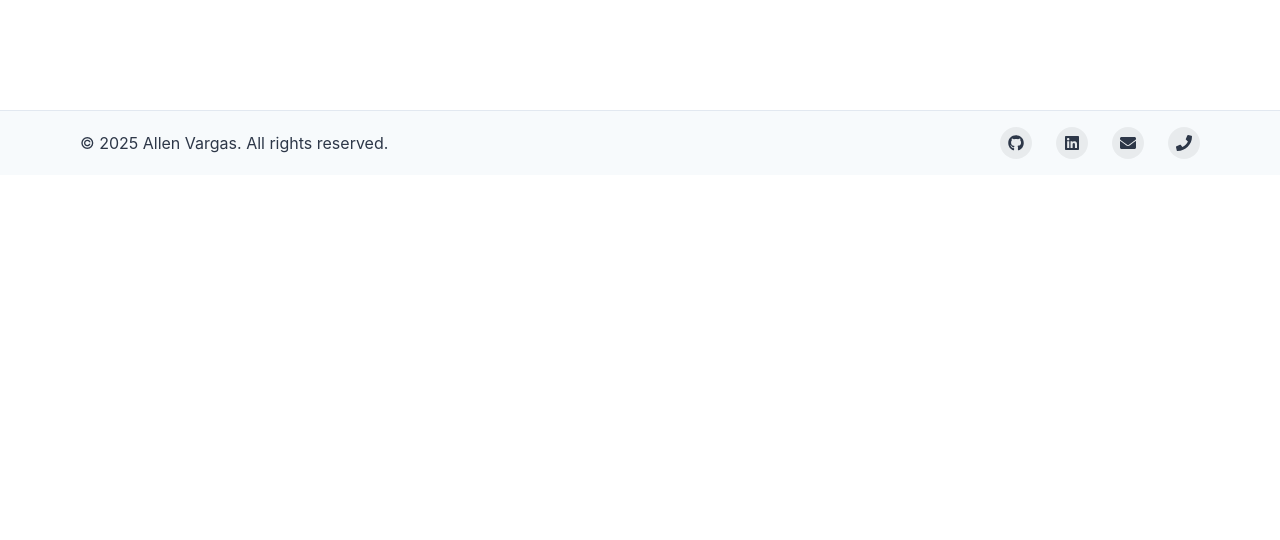
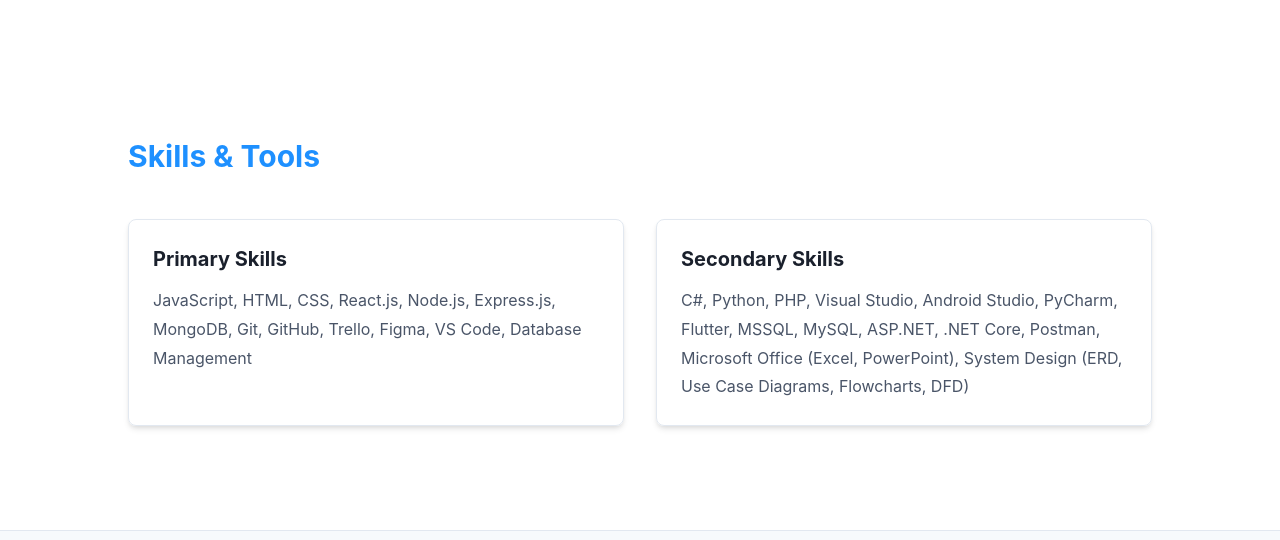
Before and after one commit to StarDusk1217/vargas-portfolio, a Next.js app: page / in a window 1280 px wide. Shown: the part 833-1373 px from the top of the page. Before the commit the page ends 1008 px from the top, so only its background shows below. Built offline with nearby package versions, Linux system fonts and the light colour scheme.

Commit message:
feat: added skill section

```diff
--- a/src/pages/index.js
+++ b/src/pages/index.js
@@ -1,16 +1,25 @@
 import React from "react";
 import Pagelayout from "@/components/Pagelayout";
 import Footer from "@/components/Footer";
-import { Box, Flex, Text, HStack, VStack, Image } from "@chakra-ui/react";
+import {
+  Box,
+  Flex,
+  Text,
+  HStack,
+  VStack,
+  Image,
+  SimpleGrid,
+} from "@chakra-ui/react";
 
 function IndexPage() {
   return (
     <Pagelayout>
+      {/* ===== HERO / INTRO SECTION ===== */}
       <Flex
         w="100%"
         h="100%"
         mx="auto"
-        flexDirection={{ base: "column", md: "row" }} // column on mobile, row on md+
+        flexDirection={{ base: "column", md: "row" }}
         py={{ base: 10, md: 20 }}
         px={{ base: 4, sm: 8, md: 16, lg: 32 }}
         align="center"
@@ -22,7 +31,7 @@
           w={{ base: "100%", md: "60%", lg: "700px" }}
           align="flex-start"
           spacing={6}
-          mb={{ base: 10, md: 0 }} // add spacing below on mobile
+          mb={{ base: 10, md: 0 }}
         >
           <Text
             fontSize={{ base: "3xl", sm: "4xl", md: "5xl" }}
@@ -75,6 +84,86 @@
           boxShadow="dark-lg"
         />
       </Flex>
+
+      {/* ===== SKILLS SECTION ===== */}
+      <Box
+        w="100%"
+        py={{ base: 10, md: 16 }}
+        px={{ base: 4, sm: 8, md: 16, lg: 32 }} // ✅ match intro section padding
+      >
+        <Text
+          fontSize={{ base: "2xl", md: "3xl" }}
+          fontWeight="bold"
+          textAlign="left"
+          mb={10}
+          color="#1E90FF"
+        >
+          Skills & Tools
+        </Text>
+
+        <SimpleGrid
+          columns={{ base: 1, sm: 1, md: 2 }} // ✅ 1 column on small, 2 on md+
+          spacing={{ base: 6, md: 8, lg: 10 }} // ✅ spacing adjusts by screen size
+        >
+          {/* Primary Skills */}
+          <Box
+            p={{ base: 4, sm: 5, md: 6 }} // ✅ padding adjusts by screen size
+            borderWidth="1px"
+            borderRadius="lg"
+            boxShadow="md"
+            textAlign="left"
+            _hover={{ boxShadow: "xl", transform: "scale(1.02)" }}
+            transition="all 0.3s ease"
+          >
+            <Text
+              fontSize={{ base: "lg", md: "xl" }}
+              fontWeight="bold"
+              mb={3}
+              color="gray.800"
+            >
+              Primary Skills
+            </Text>
+            <Text
+              fontSize={{ base: "sm", md: "md" }}
+              color="gray.600"
+              lineHeight="1.8"
+            >
+              JavaScript, HTML, CSS, React.js, Node.js, Express.js, MongoDB,
+              Git, GitHub, Trello, Figma, VS Code, Database Management
+            </Text>
+          </Box>
+
+          {/* Secondary Skills */}
+          <Box
+            p={{ base: 4, sm: 5, md: 6 }}
+            borderWidth="1px"
+            borderRadius="lg"
+            boxShadow="md"
+            textAlign="left"
+            _hover={{ boxShadow: "xl", transform: "scale(1.02)" }}
+            transition="all 0.3s ease"
+          >
+            <Text
+              fontSize={{ base: "lg", md: "xl" }}
+              fontWeight="bold"
+              mb={3}
+              color="gray.800"
+            >
+              Secondary Skills
+            </Text>
+            <Text
+              fontSize={{ base: "sm", md: "md" }}
+              color="gray.600"
+              lineHeight="1.8"
+            >
+              C#, Python, PHP, Visual Studio, Android Studio, PyCharm, Flutter,
+              MSSQL, MySQL, ASP.NET, .NET Core, Postman, Microsoft Office
+              (Excel, PowerPoint), System Design (ERD, Use Case Diagrams,
+              Flowcharts, DFD)
+            </Text>
+          </Box>
+        </SimpleGrid>
+      </Box>
     </Pagelayout>
   );
 }
```
